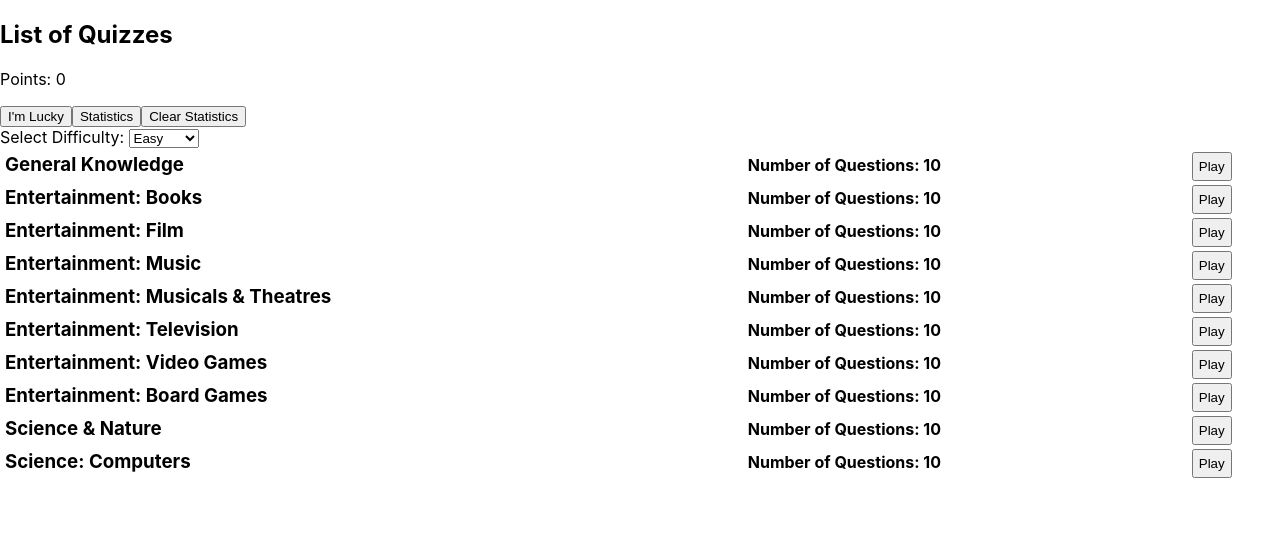
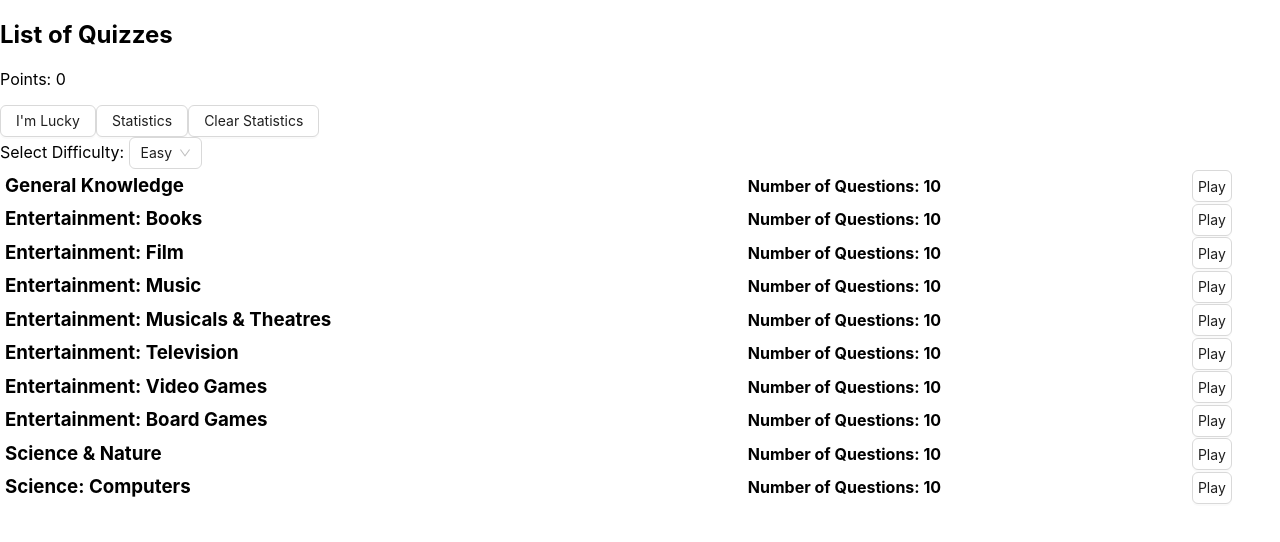
Before and after one commit to kozakevich13/quizzes, a React (Create React App) app: page / in a window 1280 px wide. Shown: the top 542 px of the page. Built offline with nearby package versions, Linux system fonts and the light colour scheme.

Commit message:
add ui lib antd

```diff
--- a/package.json
+++ b/package.json
@@ -6,6 +6,7 @@
     "@testing-library/jest-dom": "^5.16.5",
     "@testing-library/react": "^13.4.0",
     "@testing-library/user-event": "^13.5.0",
+    "antd": "^5.6.2",
     "react": "^18.2.0",
     "react-dom": "^18.2.0",
     "react-router-dom": "^6.13.0",
--- a/src/pages/Finish.js
+++ b/src/pages/Finish.js
@@ -1,5 +1,6 @@
 import React, { useEffect, useState } from "react";
 import { Link, useLocation } from "react-router-dom";
+import { Button } from "antd";
 
 const Finish = () => {
   const location = useLocation();
@@ -43,7 +44,7 @@ const Finish = () => {
     <div className="user-result">
       <h2>Result</h2>
       <Link to="/">
-        <button>Home</button>
+        <Button>Home</Button>
       </Link>
 
       <p>
--- a/src/pages/Home.js
+++ b/src/pages/Home.js
@@ -1,5 +1,8 @@
 import React, { useState, useEffect } from "react";
 import { Link, useNavigate } from "react-router-dom";
+import { Button, Select } from "antd";
+
+const { Option } = Select;
 
 const Home = () => {
   const [quizzes] = useState([
@@ -37,7 +40,6 @@ const Home = () => {
       );
       const data = await response.json();
       navigate("/play", { state: data.results });
-      console.log(data.results);
     } catch (error) {
       console.error("Error fetching quiz data:", error);
     }
@@ -54,33 +56,33 @@ const Home = () => {
     setPoints(0);
   };
 
-  const handleDifficultyChange = (event) => {
-    setSelectedDifficulty(event.target.value);
+  const handleDifficultyChange = (value) => {
+    setSelectedDifficulty(value);
   };
 
   return (
     <div className="quiz-list">
       <h2>List of Quizzes</h2>
       <p>Points: {points}</p>
-      <button onClick={handleRandomQuiz}>I'm Lucky</button>
+      <Button onClick={handleRandomQuiz}>I'm Lucky</Button>
       <Link to="/statistics">
-        <button>Statistics</button>
+        <Button>Statistics</Button>
       </Link>
-      <button onClick={handleClearPoints}>Clear Statistics</button>
+      <Button onClick={handleClearPoints}>Clear Statistics</Button>
       <div>
         <span>Select Difficulty: </span>
-        <select value={selectedDifficulty} onChange={handleDifficultyChange}>
-          <option value="easy">Easy</option>
-          <option value="medium">Medium</option>
-          <option value="hard">Hard</option>
-        </select>
+        <Select value={selectedDifficulty} onChange={handleDifficultyChange}>
+          <Option value="easy">Easy</Option>
+          <Option value="medium">Medium</Option>
+          <Option value="hard">Hard</Option>
+        </Select>
       </div>
 
       {quizzes.map((quiz, index) => (
         <div className="quiz-list-item" key={index}>
           <h3>{quiz.quiz}</h3>
           <h4>Number of Questions: {quiz.questionCount}</h4>
-          <button onClick={() => handlePlayQuiz(quiz)}>Play</button>
+          <Button onClick={() => handlePlayQuiz(quiz)}>Play</Button>
         </div>
       ))}
     </div>
--- a/src/pages/Play.js
+++ b/src/pages/Play.js
@@ -1,5 +1,6 @@
 import React, { useState, useEffect } from "react";
 import { useLocation, useNavigate } from "react-router-dom";
+import { Button } from "antd";
 
 const Play = () => {
   const location = useLocation();
@@ -62,16 +63,22 @@ const Play = () => {
         <>
           <h3>{currentQuestion.category}</h3>
           <p>{currentQuestion.question}</p>
-          <ul>
+          <div style={{ display: "flex", flexDirection: "column" }}>
             {allAnswers.map((answer, index) => (
-              <li key={index} onClick={() => handleAnswerSelect(answer)}>
+              <Button
+                key={index}
+                onClick={() => handleAnswerSelect(answer)}
+                style={{ marginBottom: "8px", width: "100%" }}
+              >
                 {answer}
-              </li>
+              </Button>
             ))}
-          </ul>
+          </div>
         </>
       )}
-      <button onClick={handleReturnHome}>Cancel the quiz and go home</button>
+      <Button danger onClick={handleReturnHome}>
+        Cancel the quiz and go home
+      </Button>
     </div>
   );
 };
```
Also changed, not shown: 1 other file (tests, documents, lock files or other folders).
